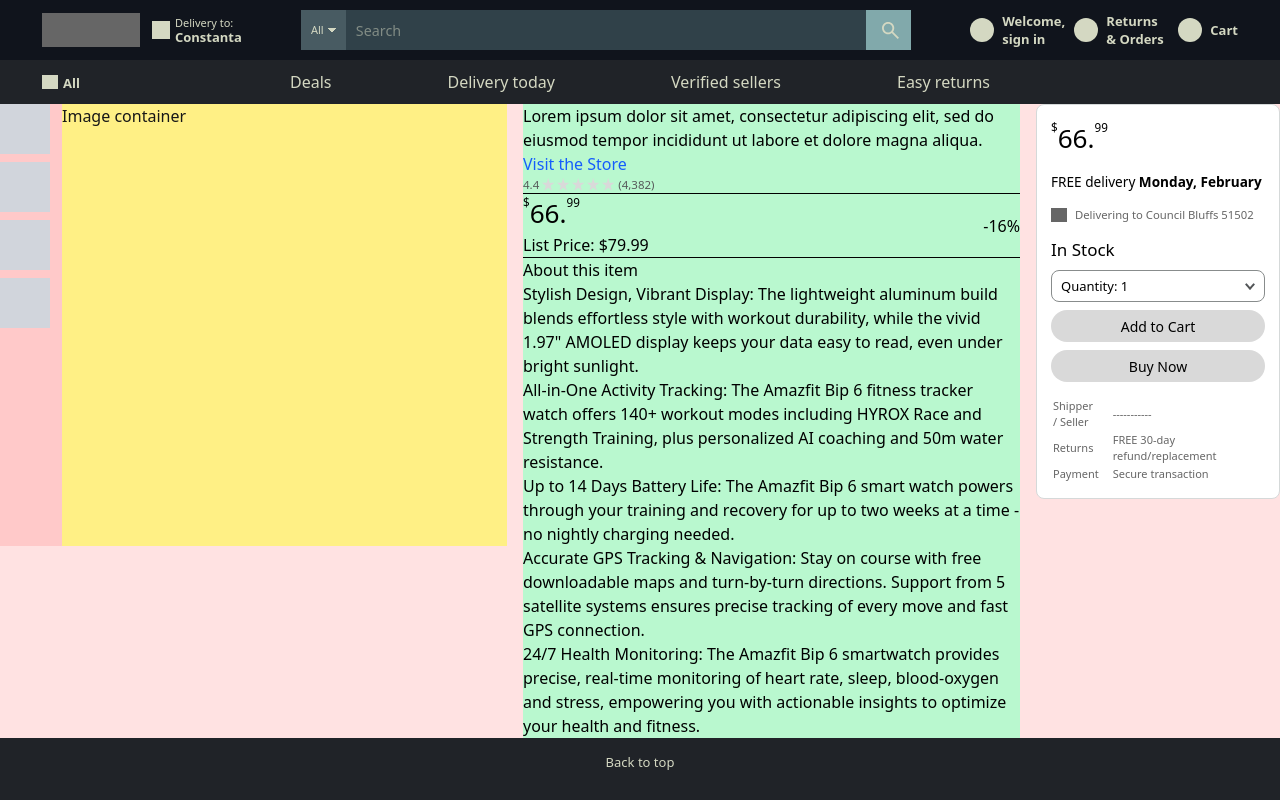
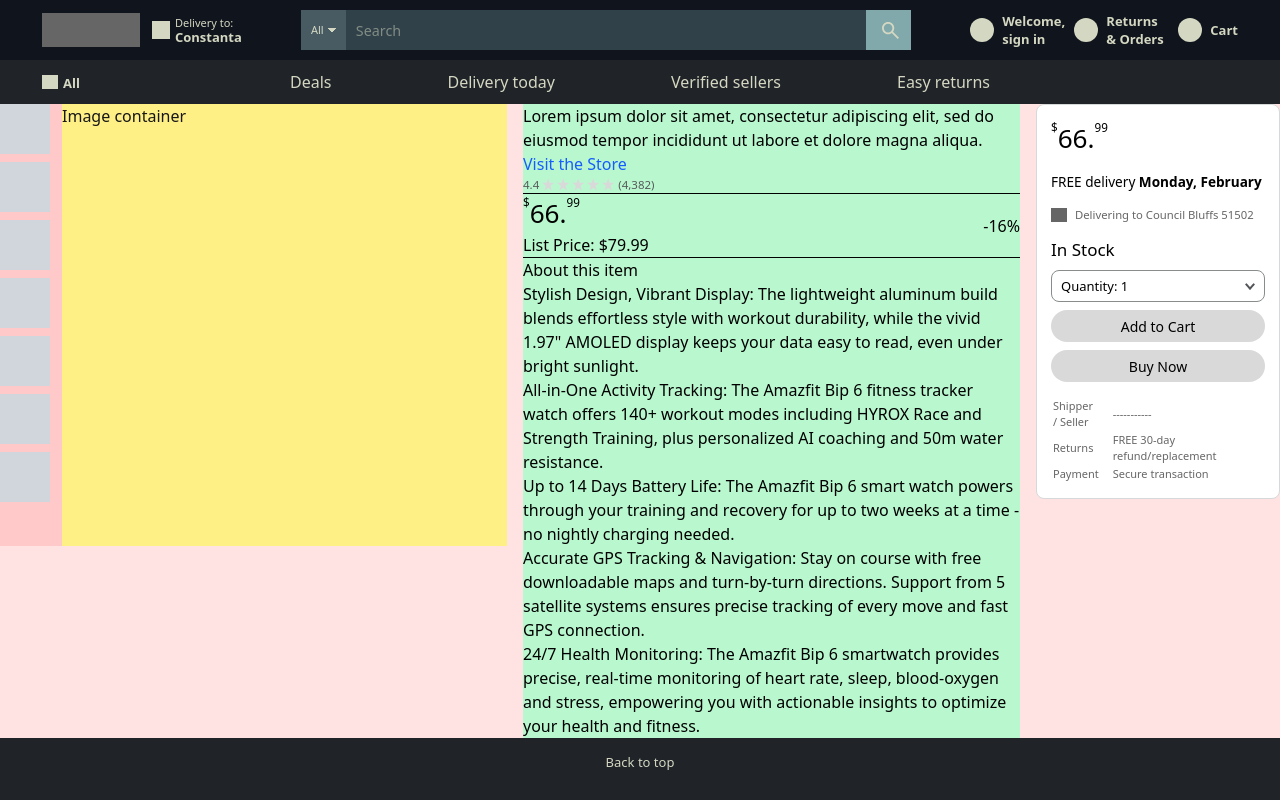
Before and after one commit to dimvxs/amazon_clone, a Next.js app in the folder frontend/: page /product in a window 1280 px wide. Shown: the top 800 px of the page. Built offline with nearby package versions, Linux system fonts and the light colour scheme.

Commit message:
add scrollable product image thumbnails

```diff
--- a/frontend/app/globals.css
+++ b/frontend/app/globals.css
@@ -72,7 +72,7 @@
   --breakpoint-layout-xs: 480px;
   --breakpoint-layout-sm: 992px;
 
-  --breakpoint-layout-product-xs: 480px;
+  --breakpoint-layout-product-xs: 552px;
   --breakpoint-layout-product-sm: 600px;
   --breakpoint-layout-product-md: 830px;
   --breakpoint-layout-product-lg: 1080px;
--- a/frontend/app/product/page.tsx
+++ b/frontend/app/product/page.tsx
@@ -3,27 +3,14 @@
 import ProductActionsSection from "@/components/ProductActions";
 import ProductInfo from "@/components/ProductInfo";
 
+import ProductImageGallery from "@/components/ProductImageGallery";
+
 export default function ProductPage() {
   return (
     <main className="w-full flex justify-center flex-col items-center bg-red-100">
       <div className="w-full max-w-[1528px] flex flex-col items-start layout-product-xs:flex-row justify-between gap-4">
-        <section className="layout-product-xs:max-w-[507px] layout-product-xs:w-[100%] layout-product-md:min-w-[507px] layout-xs:min-w-[386px] w-full bg-red-200 ">
-          <div className="flex flex-col layout-product-xs:flex-row gap-3">
-            <div className="order-2 layout-product-xs:order-1 flex flex-row layout-product-xs:flex-col gap-2">
-              <div className="w-[50px] h-[50px] bg-gray-300 shrink-0"></div>
-              <div className="w-[50px] h-[50px] bg-gray-300 shrink-0"></div>
-              <div className="w-[50px] h-[50px] bg-gray-300 shrink-0"></div>
-              <div className="w-[50px] h-[50px] bg-gray-300 shrink-0"></div>
-            </div>
-
-            <div className="order-1 layout-product-xs:order-2 w-full layout-product-xs:flex-1 h-[442px] bg-yellow-200">
-              Image container
-            </div>
-          </div>
-        </section>
-
+        <ProductImageGallery thumbnailCount={12}/>
         <ProductInfo />
-
         <ProductActionsSection />
       </div>
       <AboutItem tabletOnly />
--- /dev/null
+++ b/frontend/components/ProductImageGallery.tsx
@@ -0,0 +1,37 @@
+"use client";
+
+import ProductThumbnail from "./ProductThumbnail";
+
+interface ProductImageGalleryProps {
+  thumbnailCount?: number;
+}
+
+export default function ProductImageGallery({
+  thumbnailCount = 4,
+}: ProductImageGalleryProps) {
+  const thumbnailsToRender = Math.min(thumbnailCount, 7);
+  return (
+    <section className="layout-product-xs:max-w-[507px] layout-product-xs:w-[100%] layout-product-md:min-w-[507px] layout-xs:min-w-[386px] w-full bg-red-200">
+      <div className="flex flex-col layout-product-xs:flex-row gap-3">
+        <div
+          className="
+    order-2 layout-product-xs:order-1
+    flex flex-row layout-product-xs:flex-col gap-2
+    max-w-full layout-product-xs:max-h-[442px]
+    overflow-x-auto layout-product-xs:overflow-y-auto
+    overflow-y-hidden layout-product-xs:overflow-x-hidden
+[scrollbar-width:none] [&::-webkit-scrollbar]:hidden
+  "
+        >
+          {Array.from({ length: thumbnailsToRender }).map((_, index) => (
+            <ProductThumbnail key={index} />
+          ))}
+        </div>
+
+        <div className="order-1 layout-product-xs:order-2 w-full layout-product-xs:flex-1 h-[442px] bg-yellow-200">
+          Image container
+        </div>
+      </div>
+    </section>
+  );
+}
--- /dev/null
+++ b/frontend/components/ProductThumbnail.tsx
@@ -0,0 +1,20 @@
+"use client";
+
+interface ProductThumbnailProps {
+  src?: string;
+  alt?: string;
+}
+
+export default function ProductThumbnail({ src, alt }: ProductThumbnailProps) {
+  return (
+    <div className="w-[50px] h-[50px] bg-gray-300 shrink-0 flex items-center justify-center">
+      {src ? (
+        <img
+          src={src}
+          alt={alt}
+          className="w-full h-full object-contain"
+        />
+      ) : null}
+    </div>
+  );
+}
```
